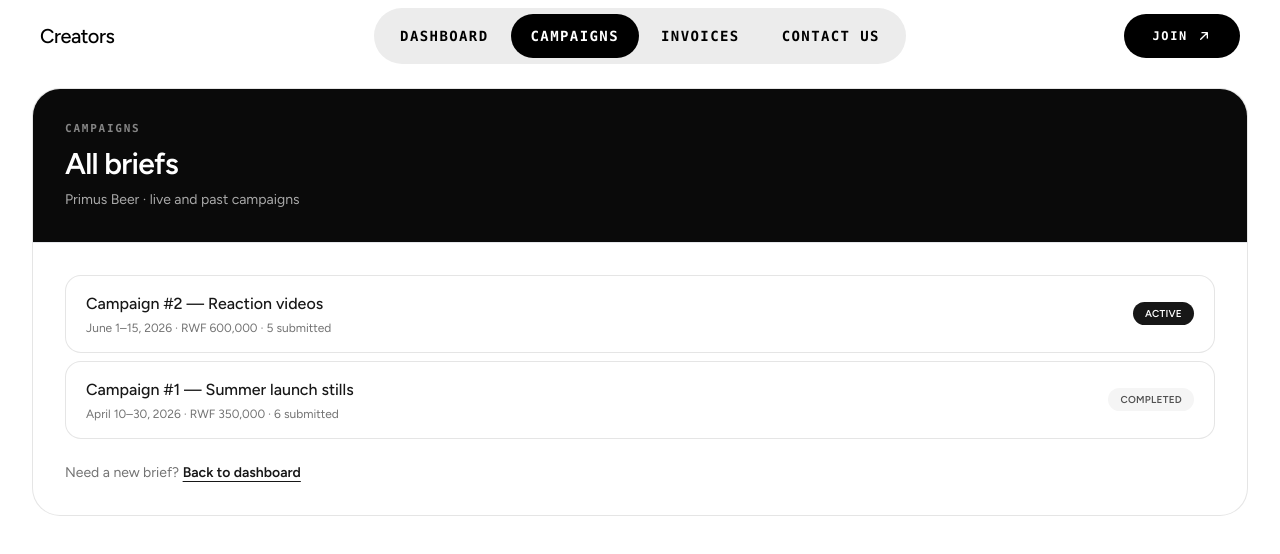
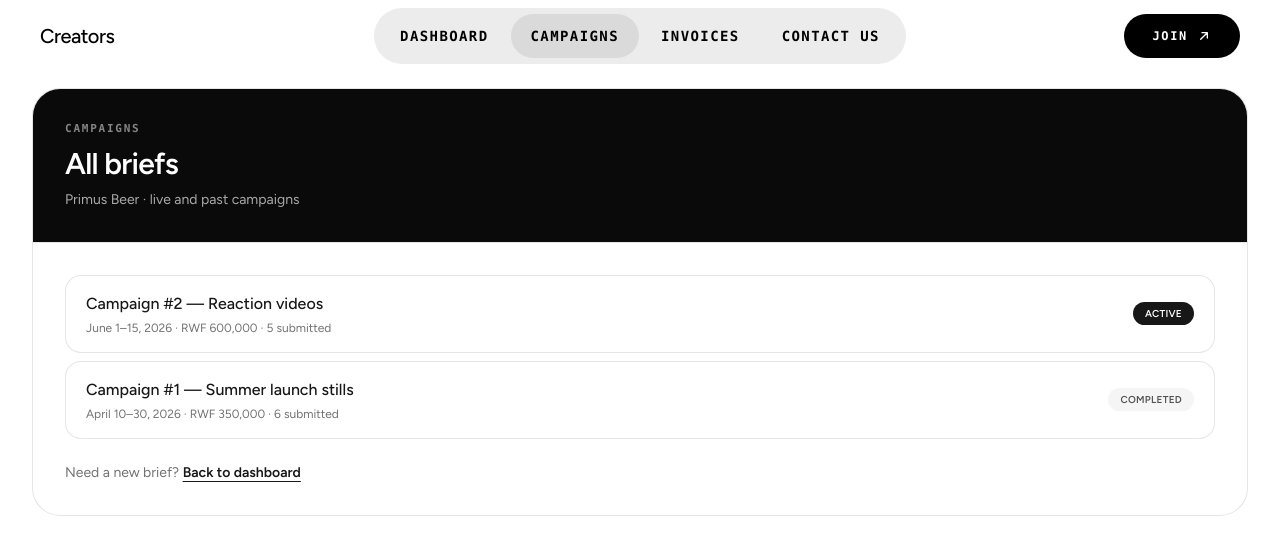
Before and after one commit to KayongoRyan/Creators, a Next.js app: page /brand/campaigns in a window 1280 px wide. Shown: the top 554 px of the page. Built offline with nearby package versions, Linux system fonts and the light colour scheme; no server answers.

Commit message:
nav bar button effects

```diff
--- a/src/app/globals.css
+++ b/src/app/globals.css
@@ -78,6 +78,17 @@ html[data-marketing-theme="light"],
   }
   .mkt-nav-link[aria-current="page"]:hover {
     background-color: var(--m-accent-hi);
+  }
+  /* Creator / brand workspace nav: grey pill group only — no black link fill */
+  .workspace-nav .mkt-nav-link:hover,
+  .workspace-nav .mkt-nav-link:active,
+  .workspace-nav .mkt-nav-link[aria-current="page"],
+  .workspace-nav .mkt-nav-link[aria-current="page"]:hover {
+    color: var(--m-nav-pill-fg);
+    background-color: var(--m-nav-pill-hover);
+  }
+  .workspace-nav .mkt-nav-link[aria-current="page"] {
+    font-weight: 700;
   }
   .shadow-mkt-cta {
     box-shadow: 0 6px 0 0 var(--m-cta-shadow);
--- a/src/components/layout/WorkspaceAppHeader.tsx
+++ b/src/components/layout/WorkspaceAppHeader.tsx
@@ -23,8 +23,6 @@ import { cn } from "@/lib/utils/cn";
 import type { UserRole } from "@/types";
 
 type NavItem = { href: string; label: string };
-
-const navActiveClass = "bg-mkt-accent text-mkt-on-accent hover:bg-mkt-accent-hi";
 
 function JoinArrowIcon({ className }: { className?: string }) {
   return (
@@ -88,7 +86,12 @@ export function WorkspaceAppHeader({
             className="pointer-events-none absolute inset-x-0 top-1/2 z-10 hidden -translate-y-1/2 justify-center lg:flex"
             aria-label="Workspace"
           >
-            <div className={cn(marketingNavGroupClass, "pointer-events-auto transition-[background-color] duration-300")}>
+            <div
+              className={cn(
+                marketingNavGroupClass,
+                "workspace-nav pointer-events-auto transition-[background-color] duration-300",
+              )}
+            >
               {nav.map((item) => {
                 const isActive =
                   pathname === item.href ||
@@ -99,7 +102,7 @@ export function WorkspaceAppHeader({
                     key={item.href}
                     href={item.href}
                     aria-current={isActive ? "page" : undefined}
-                    className={cn(workspaceLinkClass, isActive && navActiveClass)}
+                    className={workspaceLinkClass}
                   >
                     {item.label}
                   </Link>
@@ -157,7 +160,7 @@ export function WorkspaceAppHeader({
 
         <nav
           className={cn(
-            "flex w-full pb-2 pt-0.5 transition-[background-color] duration-300 lg:hidden",
+            "workspace-nav flex w-full pb-2 pt-0.5 transition-[background-color] duration-300 lg:hidden",
             marketingNavGroupClass,
           )}
           aria-label="Workspace mobile"
@@ -172,7 +175,7 @@ export function WorkspaceAppHeader({
                 key={item.href}
                 href={item.href}
                 aria-current={isActive ? "page" : undefined}
-                className={cn(workspaceLinkClass, "px-4 py-2.5 text-xs", isActive && navActiveClass)}
+                className={cn(workspaceLinkClass, "px-4 py-2.5 text-xs")}
               >
                 {item.label}
               </Link>
```
